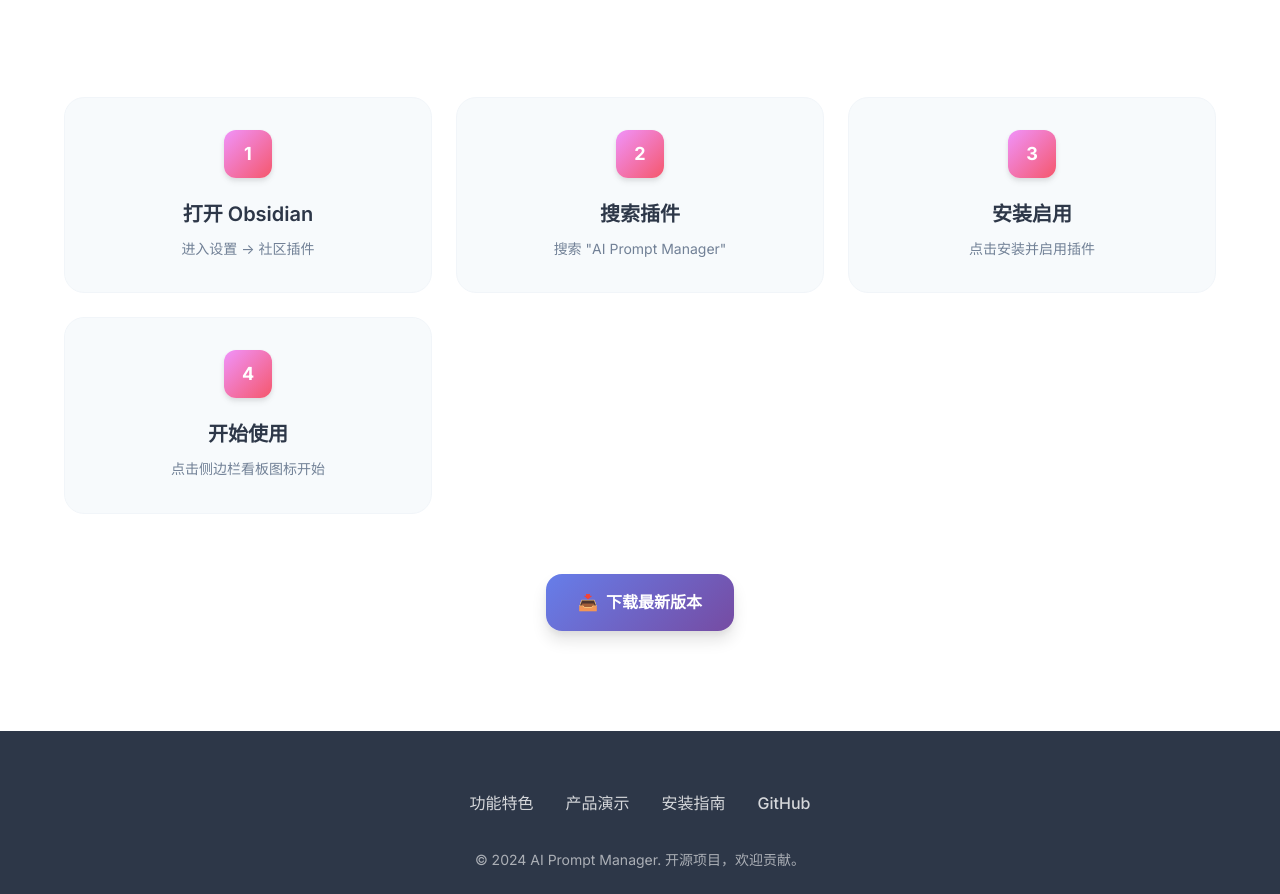
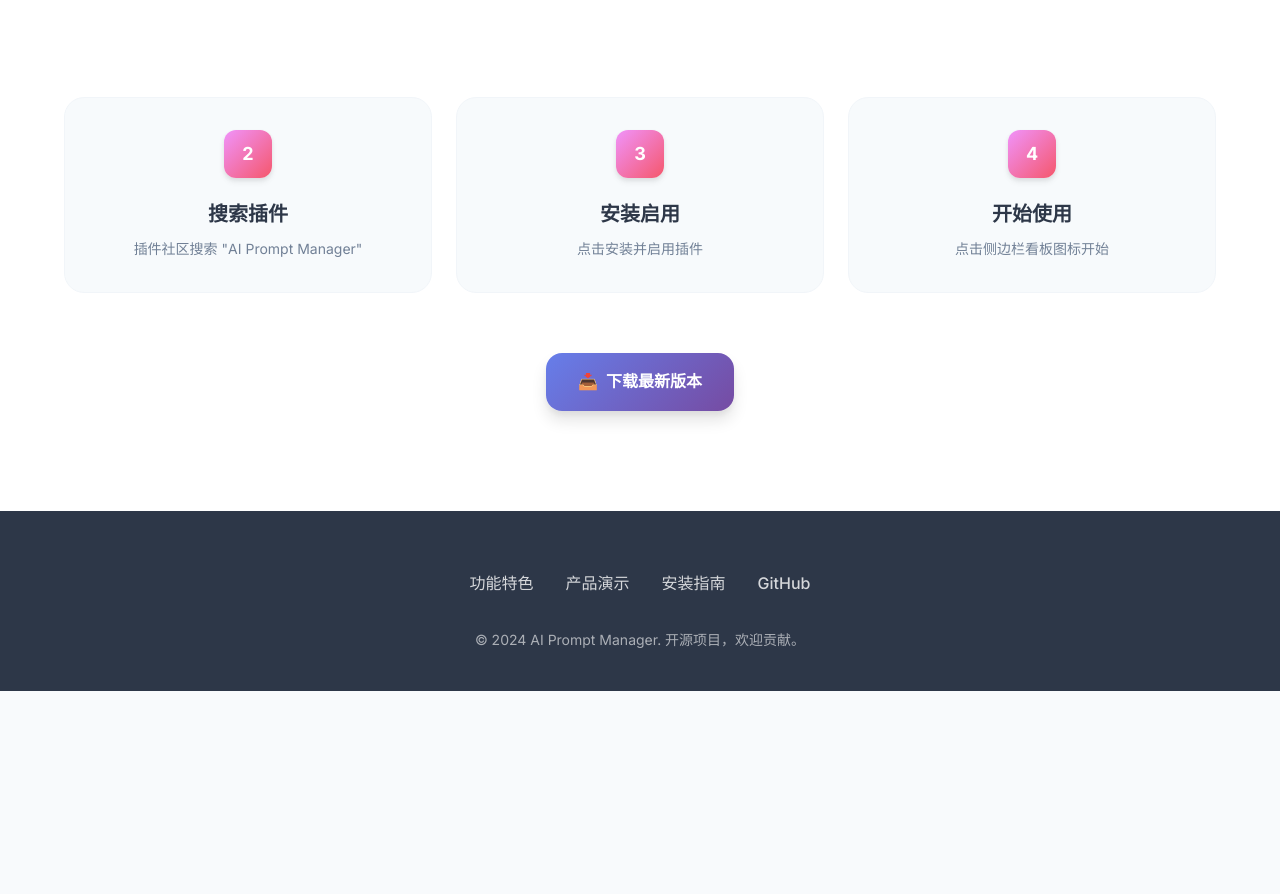
Before and after one commit to lefinite/Promptmanager, a plain HTML site: page index.html in a window 1280 px wide. Shown: the part 2691-3585 px from the top of the page. After the commit the page ends 3382 px from the top, so only its background shows below. Drawn offline with Linux system fonts and the light colour scheme.

Commit message:
docs(index.html): 更新插件安装步骤说明
移除第一步关于打开 Obsidian 的冗余步骤，并明确第二步的搜索位置为“插件社区”

```diff
--- a/index.html
+++ b/index.html
@@ -853,16 +853,11 @@
             </div>
 
             <div class="install-grid">
-                <div class="install-step fade-in">
-                    <div class="step-number">1</div>
-                    <h3>打开 Obsidian</h3>
-                    <p>进入设置 → 社区插件</p>
-                </div>
 
                 <div class="install-step fade-in">
                     <div class="step-number">2</div>
                     <h3>搜索插件</h3>
-                    <p>搜索 "AI Prompt Manager"</p>
+                    <p>插件社区搜索 "AI Prompt Manager"</p>
                 </div>
 
                 <div class="install-step fade-in">
```
